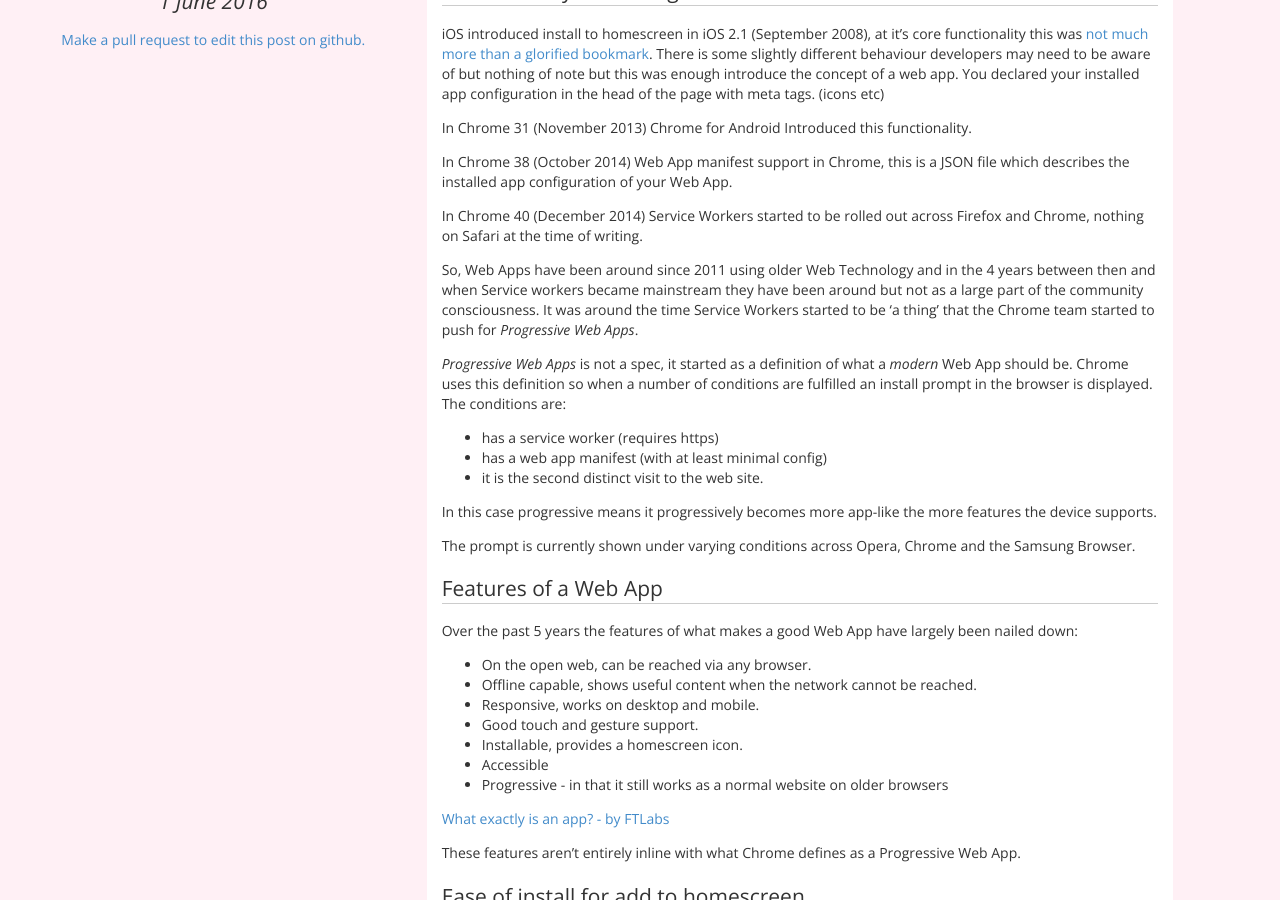
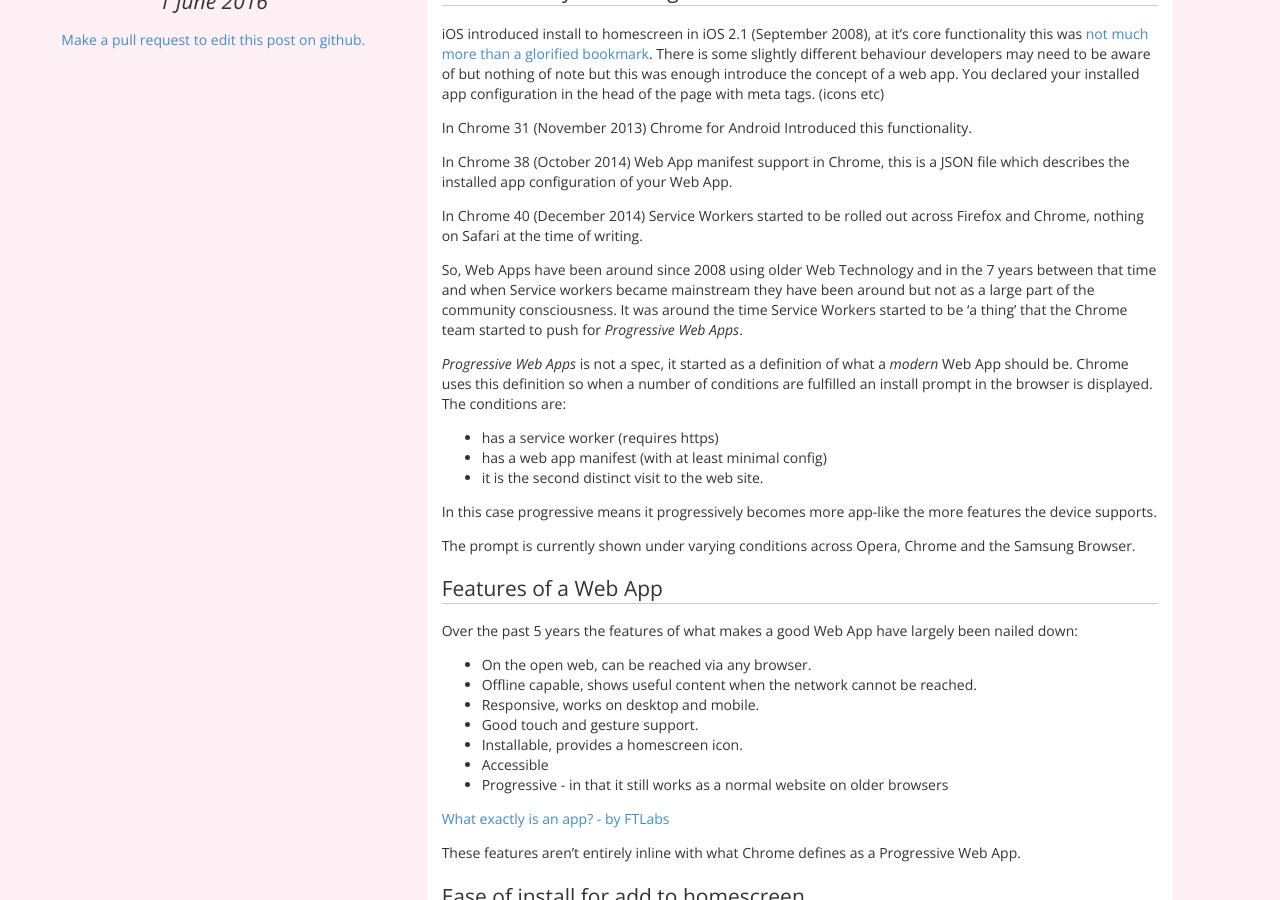
Before and after one commit to AdaRoseCannon/adarosecannon.github.io, a Jekyll site: the page built from _posts/2016-06-01-yet-another-progressive-webapp-post.md, in a window 1280 px wide and 900 px high, scrolled down 644 px. Built offline with Jekyll 4.4.1, drawn with Linux system fonts in a browser that asks for light colours; comment, search, counter and statistics services are not loaded.

Commit message:
Update 2016-06-01-yet-another-progressive-webapp-post.md
Update dates

```diff
--- a/_posts/2016-06-01-yet-another-progressive-webapp-post.md
+++ b/_posts/2016-06-01-yet-another-progressive-webapp-post.md
@@ -27,7 +27,7 @@ In Chrome 38 (October 2014) Web App manifest support in Chrome, this is a JSON f
 
 In Chrome 40 (December 2014) Service Workers started to be rolled out across Firefox and Chrome, nothing on Safari at the time of writing.
 
-So, Web Apps have been around since 2011 using older Web Technology and in the 4 years between then and when Service workers became mainstream they have been around but not as a large part of the community consciousness. It was around the time Service Workers started to be 'a thing' that the Chrome team started to push for *Progressive Web Apps*.
+So, Web Apps have been around since 2008 using older Web Technology and in the 7 years between that time and when Service workers became mainstream they have been around but not as a large part of the community consciousness. It was around the time Service Workers started to be 'a thing' that the Chrome team started to push for *Progressive Web Apps*.
 
 *Progressive Web Apps* is not a spec, it started as a definition of what a _modern_ Web App should be. Chrome uses this definition so when a number of conditions are fulfilled an install prompt in the browser is displayed. The conditions are:
 
```
